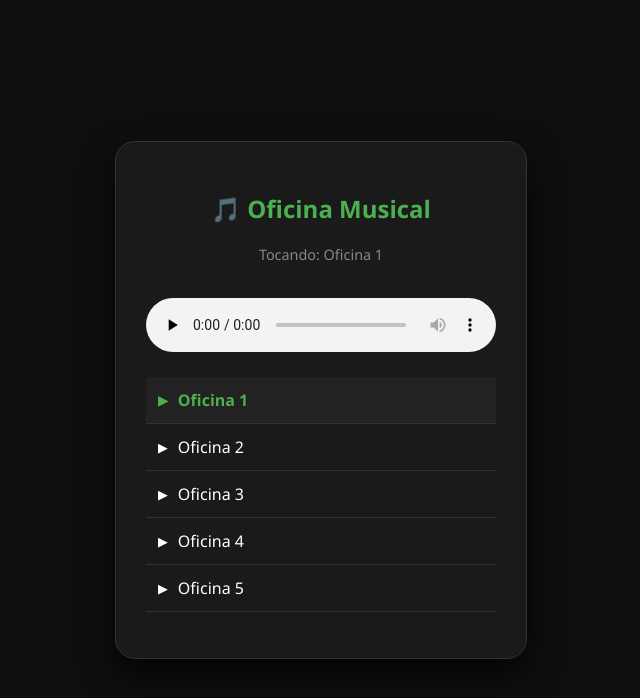
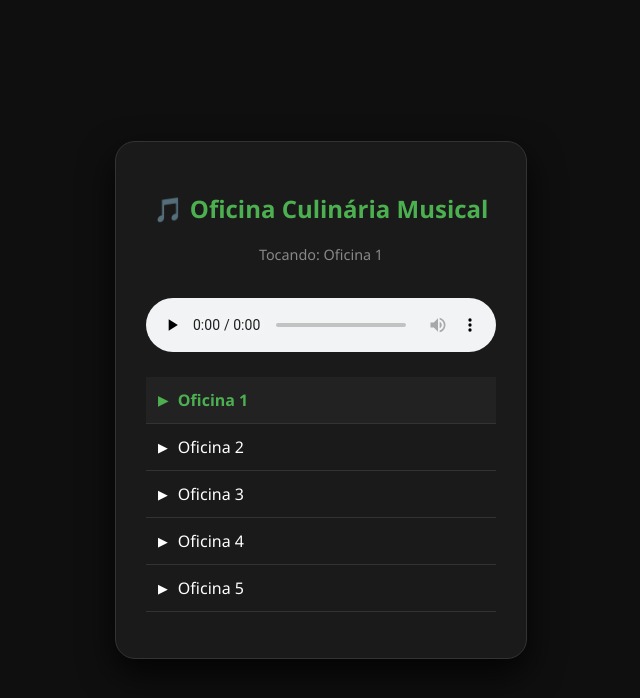
Before and after one commit to MarcusQuintao/OficinaKezia, a plain HTML site: page index.html in a window 1280 px wide. Shown: the whole page, without its empty margins (319-959 px from the left). Drawn offline with nearby package versions, Linux system fonts and the light colour scheme; no server answers.

Commit message:
Update index.html

```diff
--- a/index.html
+++ b/index.html
@@ -38,7 +38,7 @@
 <body>
 
 <div class="container">
-    <h2>🎵 Oficina Musical</h2>
+    <h2>🎵 Oficina Culinária Musical</h2>
     <p id="now-playing" style="font-size: 0.9rem; color: #888;">Selecione uma música</p>
 
     <audio id="audio" controls controlsList="nodownload" oncontextmenu="return false;"></audio>
```
